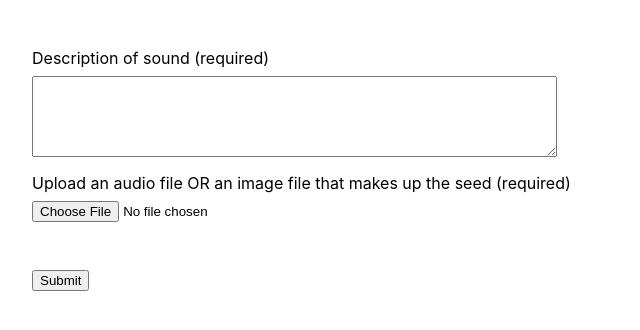
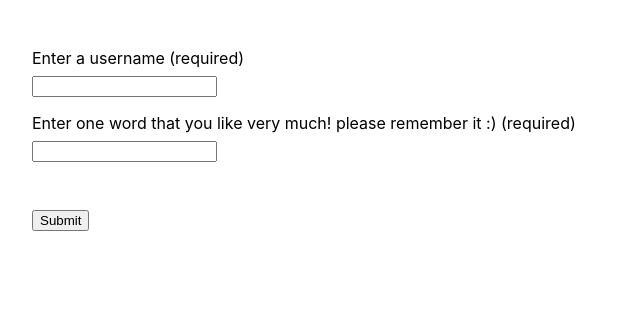
Before and after one commit to tanvibhakta/sultana-fieldness, a React (Create React App) app: page /upload in a window 1280 px wide. Shown: the top 330 px of the page, without its empty margins (0-640 px from the left). Built offline with nearby package versions, Linux system fonts and the light colour scheme.

Commit message:
Add username acceptance flow

```diff
--- a/src/pages/Form.jsx
+++ b/src/pages/Form.jsx
@@ -2,15 +2,90 @@ import "../css/form.css";
 import { useState, useRef } from "react";
 
 export const Form = () => {
+  const [user, setUser] = useState({
+    id: "",
+    favouriteWord: "",
+  });
+
+  const [seed, setSeed] = useState({
+    description: "",
+    userId: user.id,
+    favouriteWord: user.favouriteWord,
+    media: "",
+  });
+
+  return seed.userId ? (
+    <SeedUploadForm seed={seed} setSeed={setSeed} />
+  ) : (
+    <UserCredentialsForm
+      user={user}
+      setUser={setUser}
+      seed={seed}
+      setSeed={setSeed}
+    />
+  );
+};
+
+const getFormData = (object) =>
+  Object.keys(object).reduce((formData, key) => {
+    if (key === "media") {
+      formData.append("uploadMedia", object[key]["file"], object[key]["name"]);
+    } else formData.append(key, object[key]);
+    return formData;
+  }, new FormData());
+
+const UserCredentialsForm = ({ user, setUser, seed, setSeed }) => {
+  const handleChange = (event) => {
+    setUser({
+      ...user,
+      [event.target.name]: event.target.value,
+    });
+  };
+
+  const handleSubmit = (event) => {
+    event.preventDefault();
+    console.log(user);
+    const requestOptions = {
+      method: "PUT",
+      headers: { "Content-Type": "application/json" },
+      body: JSON.stringify(user),
+    };
+
+    fetch(`http://3.110.164.79:8000/users/${user.id}`, requestOptions)
+      .then((response) => response.json())
+      .then((data) => console.log(data));
+
+    // TODO: This is bad practice! I should be able to just add css to this form for the actual flow for
+    //  username generation in the app. Refactor so this doesn't suck butt.
+    setSeed({
+      ...seed,
+      userId: user.id,
+      favouriteWord: user.favouriteWord,
+    });
+  };
+
+  return (
+    <form className="form" onSubmit={handleSubmit}>
+      <label htmlFor="id">Enter a username (required)</label>
+      <input type="text" name="id" id="id" onChange={handleChange} required />
+      <label htmlFor="favouriteWork">
+        Enter one word that you like very much! please remember it :) (required)
+      </label>
+      <input
+        type="text"
+        name="favouriteWord"
+        id="favouriteWord"
+        onChange={handleChange}
+        required
+      />
+      <input className="submit" type="submit" value="Submit" />
+    </form>
+  );
+};
+const SeedUploadForm = ({ seed, setSeed }) => {
   // TODO: use nanoid to generate
   const seedId = "testID1";
   const fileInput = useRef();
-  const [seed, setSeed] = useState({
-    description: "",
-    userId: "testUserID1",
-    favouriteWord: "sushi",
-    media: "",
-  });
 
   const handleChange = (event) => {
     if (event.target.name === "media") {
@@ -28,7 +103,6 @@ export const Form = () => {
       });
     }
   };
-
   const handleSubmit = (event) => {
     event.preventDefault();
 
@@ -44,10 +118,8 @@ export const Form = () => {
       //    TODO: show that seed has been created, option to add another
       ();
   };
-
   return (
     <form className="form" onSubmit={handleSubmit}>
-      {/* TODO: flow to generate user identification string and favorite word comes first */}
       <label htmlFor="description">Description of sound (required)</label>
       <textarea
         name="description"
@@ -72,15 +144,6 @@ export const Form = () => {
         required
       />
       <input className="submit" type="submit" value="Submit" />
-      {/* TODO: Capture timestamp the submit button was clicked*/}
     </form>
   );
 };
-
-const getFormData = (object) =>
-  Object.keys(object).reduce((formData, key) => {
-    if (key === "media") {
-      formData.append("uploadMedia", object[key]["file"], object[key]["name"]);
-    } else formData.append(key, object[key]);
-    return formData;
-  }, new FormData());
```
